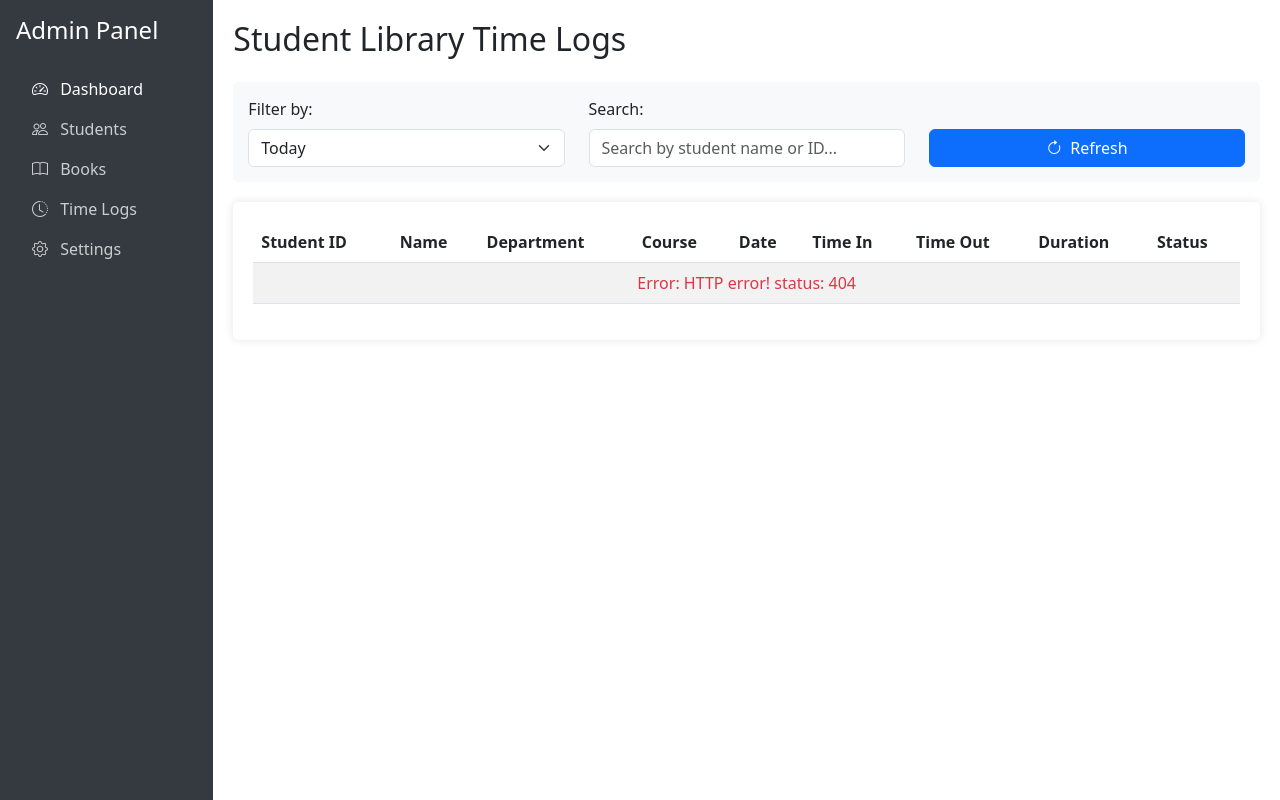
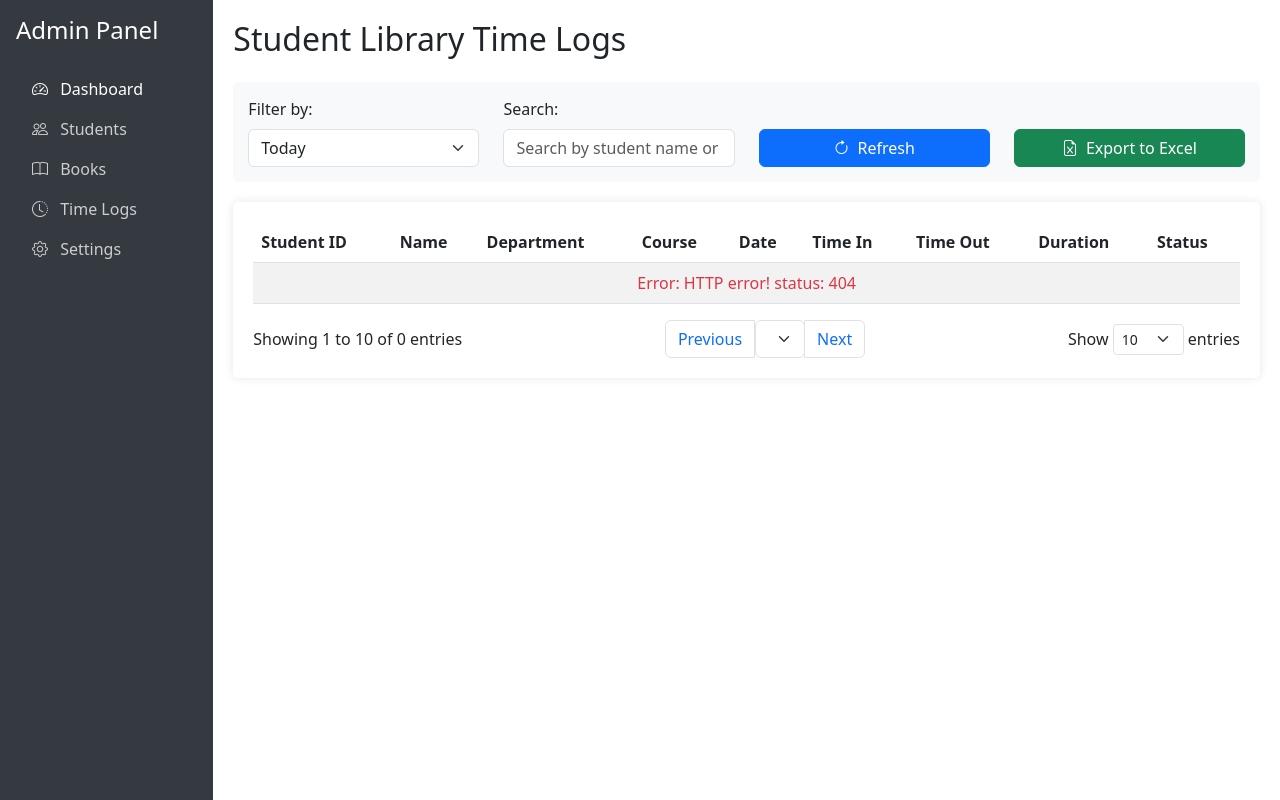
Before and after one commit to micqie/coc_lib, a PHP site: page /admin_dashboard.html in a window 1280 px wide. Run offline with PHP 8.4, Linux system fonts and the light colour scheme; lists and menus that the app fills with data are empty; some libraries are stand-ins or nearby versions.

Commit message:
added pagination and export excel admin table

```diff
--- a/library_system/admin_dashboard.html
+++ b/library_system/admin_dashboard.html
@@ -6,40 +6,7 @@
     <title>Admin Dashboard - Library System</title>
     <link href="https://cdn.jsdelivr.net/npm/bootstrap@5.3.0/dist/css/bootstrap.min.css" rel="stylesheet">
     <link rel="stylesheet" href="https://cdn.jsdelivr.net/npm/bootstrap-icons@1.7.2/font/bootstrap-icons.css">
-    <style>
-        .sidebar {
-            min-height: 100vh;
-            background-color: #343a40;
-            color: white;
-        }
-        .sidebar .nav-link {
-            color: rgba(255,255,255,.75);
-        }
-        .sidebar .nav-link:hover {
-            color: rgba(255,255,255,1);
-        }
-        .sidebar .nav-link.active {
-            color: white;
-        }
-        .main-content {
-            padding: 20px;
-        }
-        .filter-section {
-            background-color: #f8f9fa;
-            padding: 15px;
-            border-radius: 5px;
-            margin-bottom: 20px;
-        }
-        .table-responsive {
-            background-color: white;
-            padding: 20px;
-            border-radius: 5px;
-            box-shadow: 0 0 10px rgba(0,0,0,0.1);
-        }
-        .status-badge {
-            font-size: 0.9em;
-        }
-    </style>
+    <link rel="stylesheet" href="css/admin_dashboard.css">
 </head>
 <body>
     <div class="container-fluid">
@@ -85,7 +52,7 @@
                 <!-- Filter Section -->
                 <div class="filter-section">
                     <div class="row align-items-center">
-                        <div class="col-md-4">
+                        <div class="col-md-3">
                             <label for="dateFilter" class="form-label">Filter by:</label>
                             <select class="form-select" id="dateFilter">
                                 <option value="today">Today</option>
@@ -94,14 +61,20 @@
                                 <option value="all">All Time</option>
                             </select>
                         </div>
-                        <div class="col-md-4">
+                        <div class="col-md-3">
                             <label for="searchInput" class="form-label">Search:</label>
                             <input type="text" class="form-control" id="searchInput" placeholder="Search by student name or ID...">
                         </div>
-                        <div class="col-md-4">
+                        <div class="col-md-3">
                             <label class="form-label">&nbsp;</label>
                             <button class="btn btn-primary w-100" onclick="refreshLogs()">
                                 <i class="bi bi-arrow-clockwise me-2"></i>Refresh
+                            </button>
+                        </div>
+                        <div class="col-md-3">
+                            <label class="form-label">&nbsp;</label>
+                            <button class="btn btn-success w-100" onclick="exportToExcel()">
+                                <i class="bi bi-file-earmark-excel me-2"></i>Export to Excel
                             </button>
                         </div>
                     </div>
@@ -127,11 +100,47 @@
                             <!-- Data will be populated dynamically -->
                         </tbody>
                     </table>
+
+                    <!-- Pagination -->
+                    <div class="d-flex justify-content-between align-items-center mt-3">
+                        <div class="dataTables_info" id="entriesInfo">
+                            Showing <span id="startEntry">1</span> to <span id="endEntry">10</span> of <span id="totalEntries">0</span> entries
+                        </div>
+                        <div class="dataTables_paginate">
+                            <ul class="pagination mb-0">
+                                <li class="page-item" id="previousPage">
+                                    <a class="page-link" href="#" onclick="changePage('prev')">Previous</a>
+                                </li>
+                                <li class="page-item">
+                                    <select class="form-select" id="pageSelect" style="width: auto;" onchange="changePage(this.value)">
+                                        <!-- Will be populated dynamically -->
+                                    </select>
+                                </li>
+                                <li class="page-item" id="nextPage">
+                                    <a class="page-link" href="#" onclick="changePage('next')">Next</a>
+                                </li>
+                            </ul>
+                        </div>
+                        <div class="dataTables_length">
+                            <label>
+                                Show
+                                <select class="form-select form-select-sm d-inline-block w-auto" id="entriesPerPage" onchange="changeEntriesPerPage()">
+                                    <option value="10">10</option>
+                                    <option value="25">25</option>
+                                    <option value="50">50</option>
+                                    <option value="100">100</option>
+                                </select>
+                                entries
+                            </label>
+                        </div>
+                    </div>
                 </div>
             </div>
         </div>
     </div>
-    <script src="js/admin_logs.js" ></script>
+    <!-- Add SheetJS library for Excel export -->
+    <script src="https://cdn.jsdelivr.net/npm/xlsx@0.18.5/dist/xlsx.full.min.js"></script>
+    <script src="js/admin_logs.js"></script>
     <script src="https://cdn.jsdelivr.net/npm/bootstrap@5.3.0/dist/js/bootstrap.bundle.min.js"></script>
 
 </body>
--- a/library_system/css/admin_dashboard.css
+++ b/library_system/css/admin_dashboard.css
@@ -1,97 +1,33 @@
-/* Admin Dashboard Styles */
+
 .sidebar {
     min-height: 100vh;
     background-color: #343a40;
     color: white;
 }
-
 .sidebar .nav-link {
     color: rgba(255,255,255,.75);
 }
-
 .sidebar .nav-link:hover {
     color: rgba(255,255,255,1);
 }
-
 .sidebar .nav-link.active {
     color: white;
 }
-
 .main-content {
     padding: 20px;
 }
-
 .filter-section {
     background-color: #f8f9fa;
     padding: 15px;
     border-radius: 5px;
     margin-bottom: 20px;
 }
-
 .table-responsive {
     background-color: white;
     padding: 20px;
     border-radius: 5px;
     box-shadow: 0 0 10px rgba(0,0,0,0.1);
 }
-
 .status-badge {
     font-size: 0.9em;
 }
-
-/* Table Styles */
-.table {
-    margin-bottom: 0;
-}
-
-.table th {
-    background-color: #f8f9fa;
-    border-bottom: 2px solid #dee2e6;
-}
-
-.table td {
-    vertical-align: middle;
-}
-
-/* Filter Section Styles */
-.form-select, .form-control {
-    border-radius: 4px;
-    border: 1px solid #ced4da;
-}
-
-.form-select:focus, .form-control:focus {
-    border-color: #80bdff;
-    box-shadow: 0 0 0 0.2rem rgba(0,123,255,.25);
-}
-
-/* Button Styles */
-.btn-primary {
-    background-color: #007bff;
-    border-color: #007bff;
-}
-
-.btn-primary:hover {
-    background-color: #0069d9;
-    border-color: #0062cc;
-}
-
-/* Loading State */
-.loading {
-    text-align: center;
-    padding: 20px;
-    color: #6c757d;
-}
-
-/* Error Message */
-.error-message {
-    color: #dc3545;
-    text-align: center;
-    padding: 20px;
-}
-
-/* Success Message */
-.success-message {
-    color: #28a745;
-    text-align: center;
-    padding: 20px;
-}
```
Also changed, not shown: library_system/js/pagination.js (added, +83 -0 lines).
